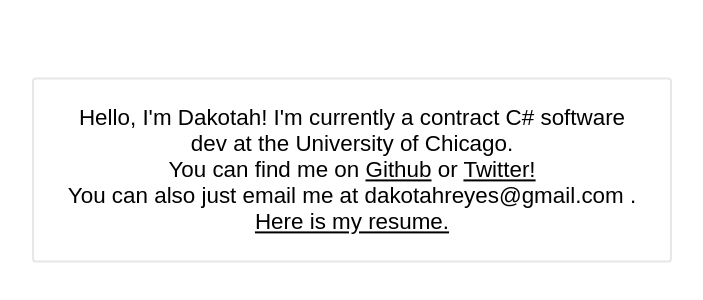
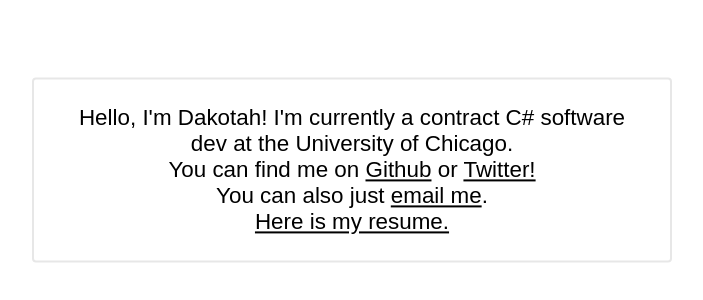
Before and after one commit to dakotahhh/dakotahhh.github.io, a plain HTML site: page index.html in a window 1280 px wide. Shown: the part 230-530 px from the top of the page, without its empty margins (288-991 px from the left). Drawn offline with Linux system fonts and the light colour scheme.

Commit message:
updates
updates to website

```diff
--- a/index.html
+++ b/index.html
@@ -16,7 +16,8 @@
 			You can find me on <a href="https://www.github.com/dakotahhh">Github</a> or
 			<a href="https://www.twitter.com/dakotahreyes">Twitter!</a>
 			<br />
-			You can also just email me at dakotahreyes@gmail.com .
+			You can also just <a href="mailto:dakotahreyes@gmail.com?subject=We love you and want to hire you!">email me</a>.
+			<br />
 			<a href="DakotahReyes_Resume.pdf">Here is my resume.</a>
 		</div>
 	</body>
```
Also changed, not shown: 1 other file.
